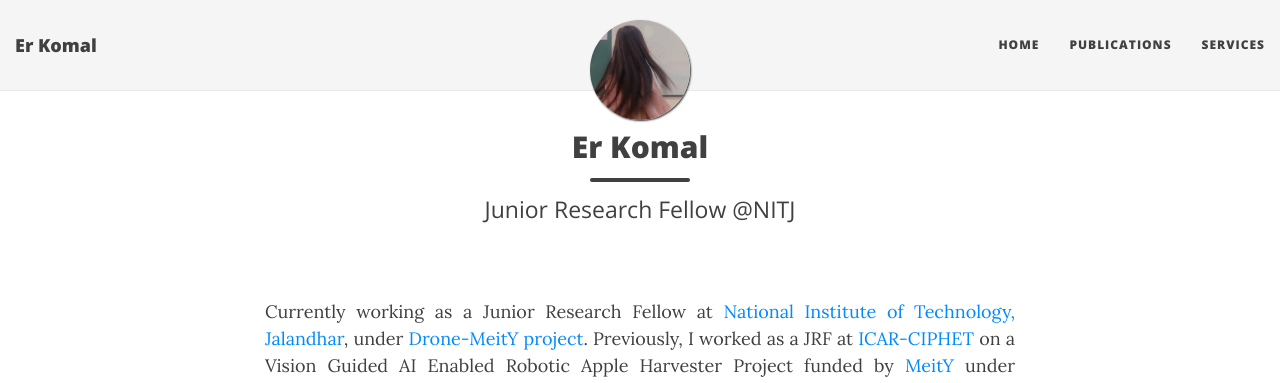
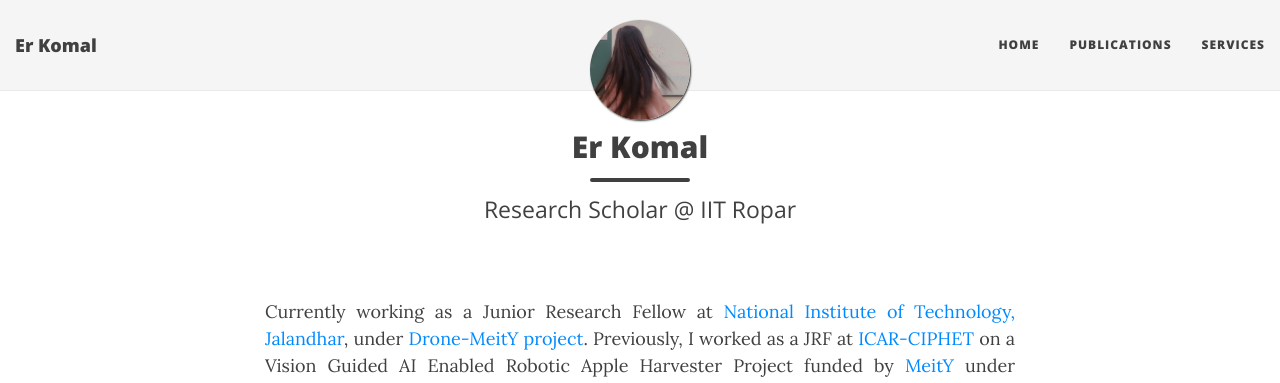
Before and after one commit to hikomal/hikomal.github.io, a Jekyll site: the page built from index.html, in a window 1280 px wide. Shown: the top 383 px of the page. Built offline with Jekyll 4.4.1, drawn with Linux system fonts in a browser that asks for light colours; nearby versions of some CDN libraries; the list of posts is cut into pages by our own code.

Commit message:
Update index.html

```diff
--- a/index.html
+++ b/index.html
@@ -1,7 +1,7 @@
 ---
 layout: page
 title: Er Komal
-subtitle: Junior Research Fellow @NITJ
+subtitle: Research Scholar @ IIT Ropar
 use-site-title: false
 ---
 
```
